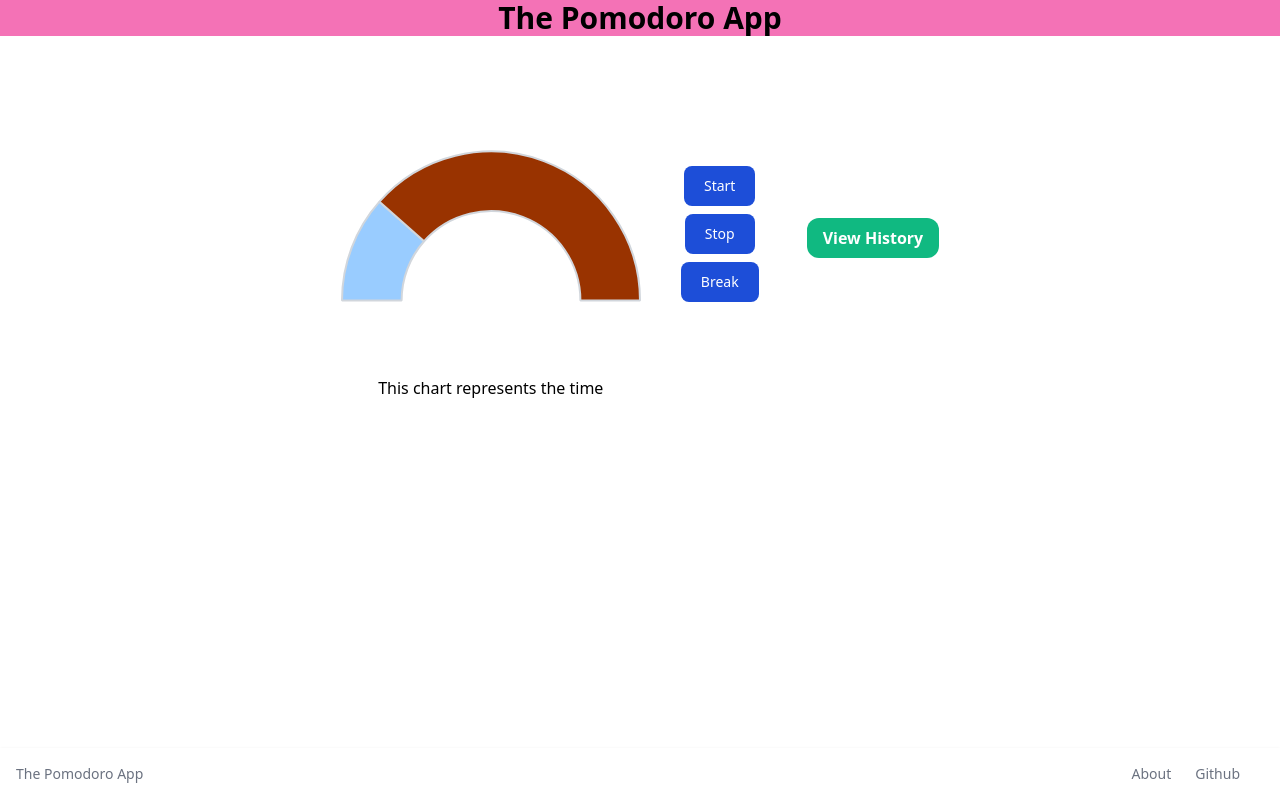
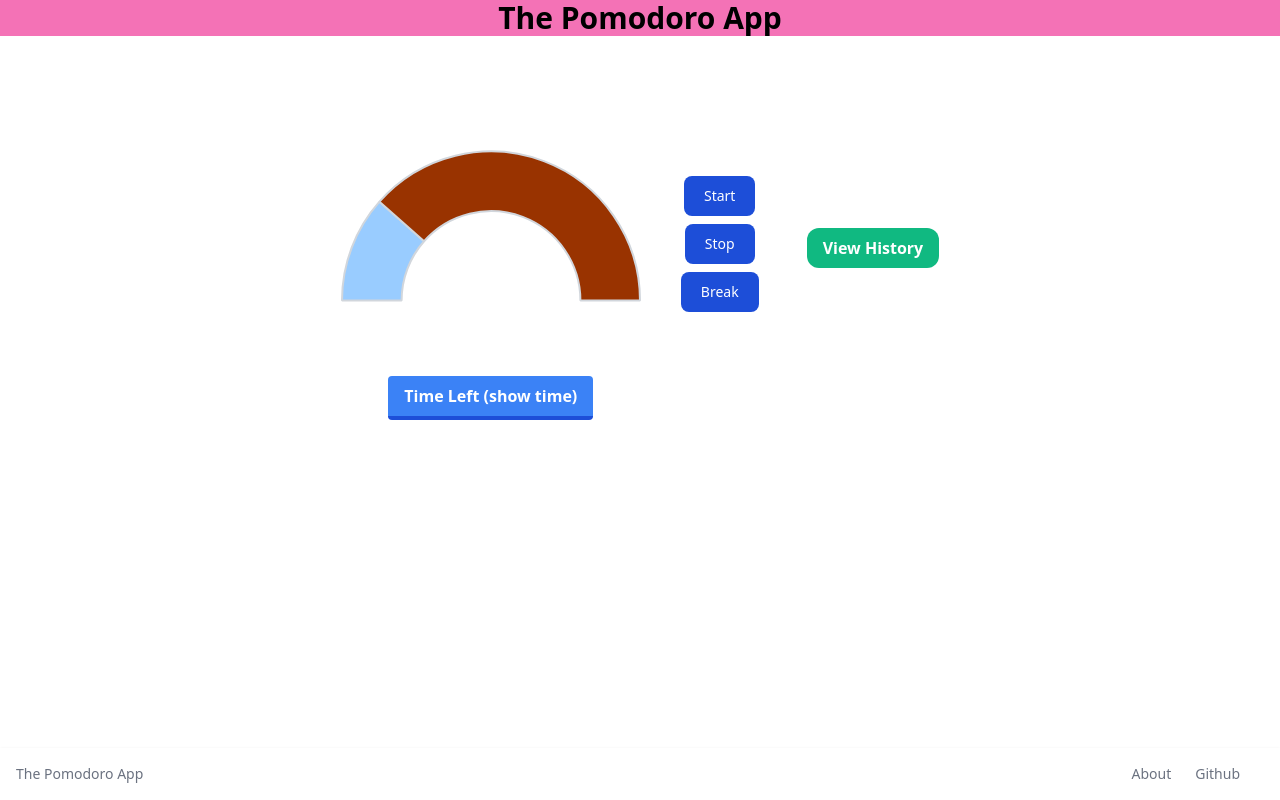
Before and after one commit to siddh34/pomodoro-app, a React (Vite) app: page / in a window 1280 px wide. Built offline with nearby package versions, Linux system fonts and the light colour scheme.

Commit message:
added time_toggler

```diff
--- a/src/components/charts.tsx
+++ b/src/components/charts.tsx
@@ -39,7 +39,11 @@
                 }}
             />
             <div className="items-center justify-center">
-                <h3>This chart represents the time</h3>
+                 <div className="bg-blue-500 hover:bg-blue-400 text-white font-bold py-2 px-4 border-b-4 border-blue-700 hover:border-blue-500 rounded">
+  Time Left (show time)
+</div>
+
+
             </div>
         </div>
     );
--- /dev/null
+++ b/src/components/time_toggler.tsx
@@ -0,0 +1,21 @@
+import { useState } from "react"
+
+function time_toggler({time, setTimer}: {time: Number, setTimer: any}) {
+  const [nodeTime, setNodeTime] = useState("");
+
+  setNodeTime(String(time))
+
+  return (
+    <div>
+       <button className="bg-blue-500 hover:bg-blue-700 text-white font-bold py-2 px-4 rounded" onClick={
+        () => {
+            setTimer(time)
+        }
+       }>
+        `${nodeTime} mins`
+      </button>
+    </div>
+  )
+}
+
+export default time_toggler
```
